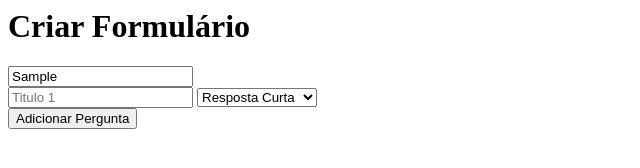
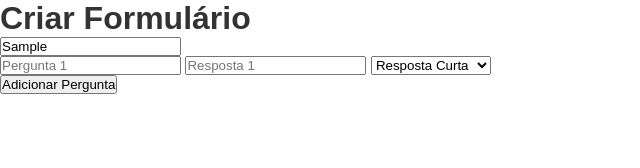
Before and after one commit to airotivmaria/forms, a plain HTML site: page frontend/formsCreate.html in a window 1280 px wide. Both pictures are taken after typing "Sample" into the empty fields and a click on the button "Adicionar Pergunta". Shown: the whole page, without its empty margins (0-640 px from the left). Drawn offline with Linux system fonts and the light colour scheme.

Commit message:
Algumas alterações.
Adição do css e alteracao na estrutura do html e js

```diff
--- a/frontend/formsCreate.html
+++ b/frontend/formsCreate.html
@@ -3,7 +3,8 @@
     <meta charset="UTF-8">
     <meta name="viewport" content="width=device-width, initial-scale=1.0">
     <title>Formulário Sem título</title>
-    <link rel="stylesheet" href="styles.css">
+    <link rel="stylesheet" href="./css/style.css">
+    <link rel="stylesheet" href="./css/formsCreate.css">
 </head>
 <body>
     <div class="form-container">
--- a/frontend/js/formsCreate.js
+++ b/frontend/js/formsCreate.js
@@ -1,7 +1,6 @@
 const btn_add = document.getElementById("btn_add")
 const create_question = document.createElement('div');
 const container = document.getElementById("questions-container")
-const forms = document.getElementById("form-container")
 
 
 
@@ -19,12 +18,15 @@ function addQuestion(){
     }
     questionsCount ++
     create_question.innerHTML += `
-        <input type="text" name="question_${questionsCount}" placeholder="Titulo ${questionsCount}">
+        <input type="text" name="question_${questionsCount}" placeholder="Pergunta ${questionsCount}">
+        <input type="text" name="question_${questionsCount}" placeholder="Resposta ${questionsCount}">
+
                 <select type="type_${questionsCount}">
                     <option value="text">Resposta Curta</option>
                     <option value="multiple">Múltipla Escolha</option>
                 </select>
 
+
             `;
 
             container.appendChild(create_question);
```
Also changed, not shown: frontend/css/formsCreate.css (added).
